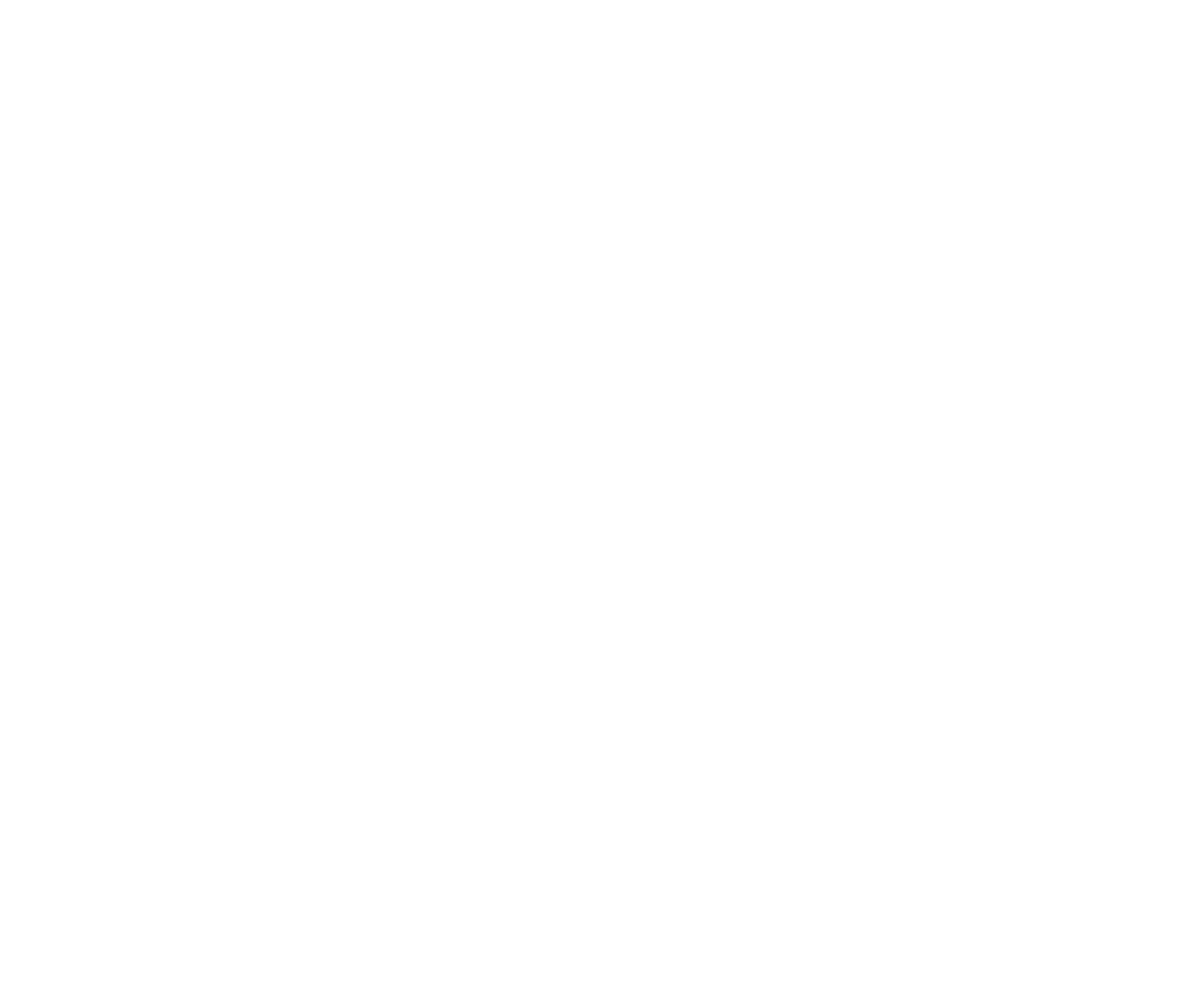
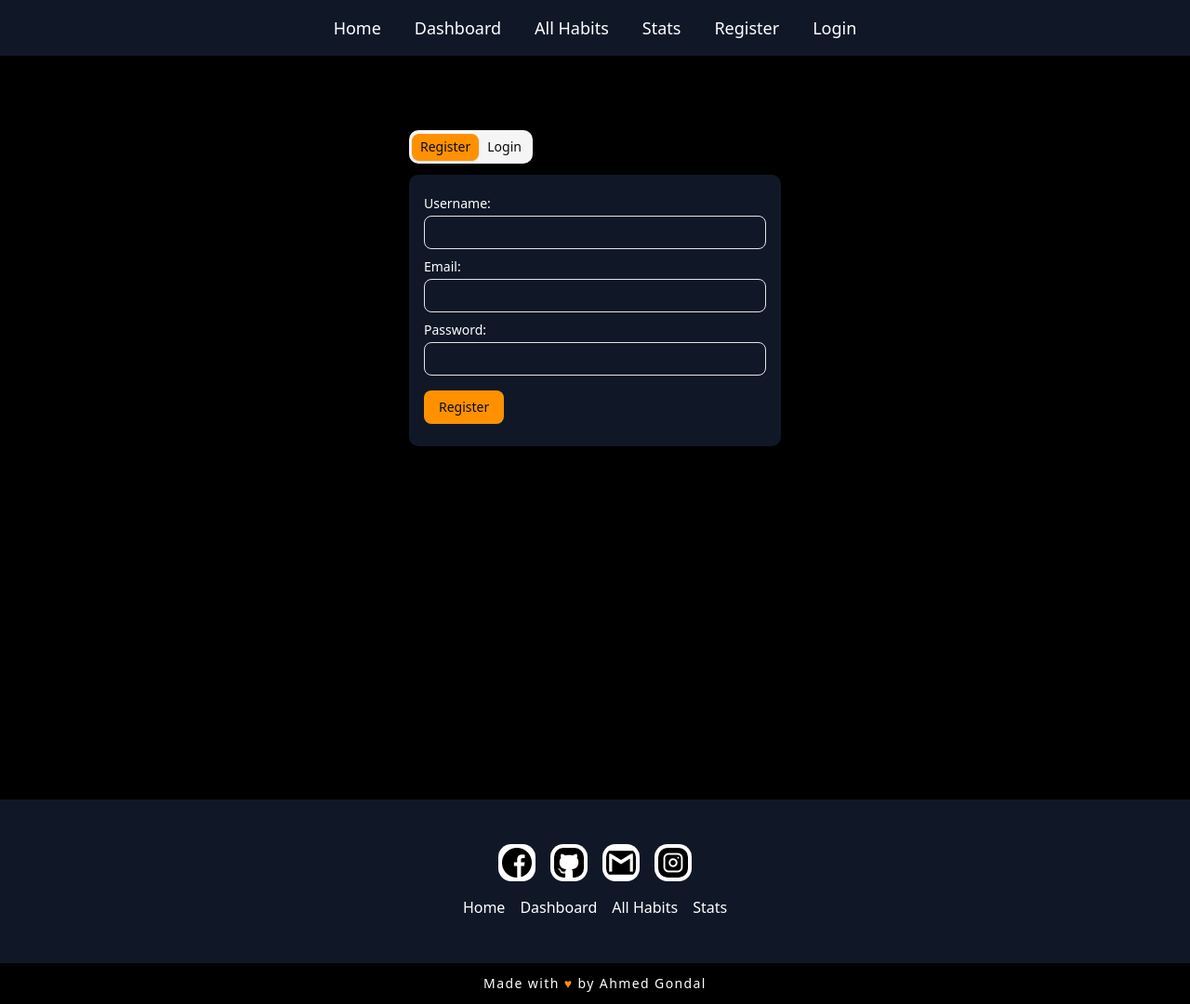
Before and after one commit to AhmedNadeeem/Habit-Tracker-Full-Stack, a React (Vite) app in the folder Frontend/: page /auth/register in a window 1280 px wide. Before the commit this address had no page. Shown: the whole page at 93% size. Before the commit the page ends 800 px from the top, so only its background shows below. Built offline with nearby package versions, Linux system fonts and the light colour scheme.

Commit message:
Final touches in auth component

```diff
--- a/Frontend/src/App.jsx
+++ b/Frontend/src/App.jsx
@@ -2,19 +2,20 @@ import { BrowserRouter, Routes, Route } from "react-router-dom"
 import Layout from "./Layout"
 import Dashboard from "./pages/Dashboard"
 import Habits from "./pages/Habits"
-import HabitsStats from "./pages/HabitsStats"
-import RegisterLogin from "./pages/RegisterLogin"
+import Auth from "./pages/AuthPage"
+import Home from "./pages/Home"
+import Stats from "./pages/Stats"
 
 function App() {
   return (
     <BrowserRouter>
       <Routes>
         <Route path="/" element={<Layout/>}>
-          <Route path="/" element={<Dashboard />} />
+          <Route path="/" element={<Home />} />
+          <Route path="/dashboard" element={<Dashboard />} />
+          <Route path="/stats" element={<Stats />} />
           <Route path="/habits" element={<Habits />} />
-          <Route path="/login" element={<RegisterLogin />} />
-          <Route path="/register" element={<RegisterLogin />} />
-          <Route path="/habits/stats" element={<HabitsStats />} />
+          <Route path="/auth/:type" element={<Auth />} />
         </Route>
       </Routes>
     </BrowserRouter>
--- a/Frontend/src/components/Footer.jsx
+++ b/Frontend/src/components/Footer.jsx
@@ -3,6 +3,7 @@ import FacebbokIcon from "../assets/facebook.png";
 import GithubIcon from "../assets/github.png";
 import GmailIcon from "../assets/gmail.png";
 import InstagramIcon from "../assets/instagram.png";
+import { Link } from 'react-router-dom';
 
 function Footer() {
   return (
@@ -16,10 +17,10 @@ function Footer() {
       </div>
 
       <div className='flex gap-4 justify-center items-center pb-12'>
-        <a className='text-white font-thin hover:underline hover:text-[#ff9100]' href="">Home</a>
-        <a className='text-white font-thin hover:underline hover:text-[#ff9100]' href="">Dashboard</a>
-        <a className='text-white font-thin hover:underline hover:text-[#ff9100]' href="">All Habits</a>
-        <a className='text-white font-thin hover:underline hover:text-[#ff9100]' href="">Stats</a>
+        <Link className='text-white font-thin hover:underline hover:text-[#ff9100]' to="/">Home</Link>
+        <Link className='text-white font-thin hover:underline hover:text-[#ff9100]' to="/dashboard">Dashboard</Link>
+        <Link className='text-white font-thin hover:underline hover:text-[#ff9100]' to="/habits">All Habits</Link>
+        <Link className='text-white font-thin hover:underline hover:text-[#ff9100]' to="/stats">Stats</Link>
       </div>
 
       <div className='flex justify-center items-center bg-black py-3'>
--- a/Frontend/src/components/Login.jsx
+++ b/Frontend/src/components/Login.jsx
@@ -4,8 +4,9 @@ import { Input } from "@/components/ui/input";
 import { Button } from "@/components/ui/button";
 import { Label } from "@/components/ui/label";
 import { Toaster, toast } from "react-hot-toast";
-import { useSelector, useDispatch } from "react-redux";
+import { useDispatch } from "react-redux";
 import { login } from '../store/slices/user.slice';
+import { useNavigate } from "react-router-dom";
 
 const Login = () => {
   const [user, setUser] = useState({
@@ -13,12 +14,7 @@ const Login = () => {
     password: "",
   });
   const [loading, setLoading] = useState(false);
-
-  const userDataFromSlice = useSelector((state) => state.user.user);
-
-  const getUser = () => {
-    console.log(userDataFromSlice)
-  }
+  const navigate = useNavigate();
 
   const dispatch = useDispatch();
 
@@ -44,11 +40,12 @@ const Login = () => {
             const payload = { user, accessToken, refreshToken }
             dispatch(login(payload))
 
-            console.log(payload)
-            toast.success("User logged In!");
+            toast.success("User logged In! Redirecting!");
+            setTimeout(()=> navigate("/"), 1000);
+
           })
           .catch((error) => {
-            const errorMsg = (error.response.data.message)
+            const errorMsg = (error.response?.data?.message)
             console.error(errorMsg);
             toast.error(errorMsg);
           })
@@ -100,9 +97,6 @@ const Login = () => {
       <Button onClick={loginUser} className="mt-4">
         Login
       </Button>
-      <Button onClick={getUser} className="ml-4 mt-4">
-        Get user
-      </Button>
     </div>
   );
 };
--- a/Frontend/src/components/Navbar.jsx
+++ b/Frontend/src/components/Navbar.jsx
@@ -4,8 +4,19 @@ import {
   NavigationMenuLink,
   NavigationMenuList,
 } from "@/components/ui/navigation-menu";
+import { Link } from "react-router-dom";
+import { useSelector } from "react-redux";
+import { useNavigate } from "react-router-dom";
 
 function Navbar() {
+  const user = useSelector(state => state.user.user);
+  const navigate = useNavigate();
+
+  const logoutUser = () => {
+    localStorage.removeItem("userLocal");
+    navigate(0)
+  }
+
   return (
     <div className="w-ful flex flex-row justify-center items-center py-2 bg-gray-900">
     <NavigationMenu>
@@ -13,33 +24,54 @@ function Navbar() {
 
         <NavigationMenuItem>
             <NavigationMenuLink>
-              <a className="md:text-lg px-2 font-normal text-white" href="/">Home</a>
+              <Link className="md:text-lg px-2 font-normal text-white" to="/">Home</Link>
             </NavigationMenuLink>
         </NavigationMenuItem>
 
         <NavigationMenuItem>
             <NavigationMenuLink>
-              <a className="md:text-lg px-2 font-normal text-white" href="/dashboard">Dashboard</a>
+              <Link className="md:text-lg px-2 font-normal text-white" to="/dashboard">Dashboard</Link>
             </NavigationMenuLink>
         </NavigationMenuItem>
 
         <NavigationMenuItem>
             <NavigationMenuLink>
-              <a className="md:text-lg px-2 font-normal text-white" href="/habits">All Habits</a>
+              <Link className="md:text-lg px-2 font-normal text-white" to="/habits">All Habits</Link>
             </NavigationMenuLink>
         </NavigationMenuItem>
 
         <NavigationMenuItem>
             <NavigationMenuLink>
-              <a className="md:text-lg px-2 font-normal text-white" href="/stats">Stats</a>
+              <Link className="md:text-lg px-2 font-normal text-white" to="/stats">Stats</Link>
             </NavigationMenuLink>
         </NavigationMenuItem>
 
+        {
+          Object.keys(user).length == 0
+          ?
+          <>
+          <NavigationMenuItem>
+            <NavigationMenuLink>
+              <Link className="md:text-lg px-2 font-normal text-white" to="/auth/register">Register</Link>
+            </NavigationMenuLink>
+          </NavigationMenuItem>
+
+          <NavigationMenuItem>
+            <NavigationMenuLink>
+              <Link className="md:text-lg px-2 font-normal text-white" to="/auth/login">Login</Link>
+            </NavigationMenuLink>
+          </NavigationMenuItem>
+          </>
+
+        :
         <NavigationMenuItem>
             <NavigationMenuLink>
-              <a className="md:text-lg px-2 font-normal text-white" href="/login">Register/Login</a>
+              <button onClick={logoutUser} className="md:text-lg px-2 font-normal text-white hover:cursor-pointer">Logout</button>
             </NavigationMenuLink>
-        </NavigationMenuItem>
+          </NavigationMenuItem>
+        }
+
+
 
       </NavigationMenuList>
     </NavigationMenu>
--- a/Frontend/src/components/Resgister.jsx
+++ b/Frontend/src/components/Resgister.jsx
@@ -4,6 +4,7 @@ import { Input } from "@/components/ui/input";
 import { Button } from "@/components/ui/button";
 import { Label } from "@/components/ui/label";
 import { toast, Toaster } from "react-hot-toast";
+import { useNavigate } from "react-router-dom";
 
 export default function Register() {
   const [user, setUser] = useState({
@@ -12,6 +13,7 @@ export default function Register() {
     password: "",
   });
   const [loading, setLoading] = useState(false);
+  const navigate = useNavigate();
 
   const registerUser = () => {
     try {
@@ -27,9 +29,9 @@ export default function Register() {
             headers: { "Content-Type": "application/json" },
           })
           .then((response) => {
-            console.log(response.data);
             const toastData = response.data.message;
             toast.success(toastData);
+            window.location.reload()
           })
           .catch((error) => {
             console.log("error: ", error.message);
--- a/Frontend/src/pages/RegisterLogin.jsx
+++ b/Frontend/src/pages/AuthPage.jsx
@@ -1,11 +1,15 @@
 import { Tabs, TabsContent, TabsList, TabsTrigger } from "@/components/ui/tabs";
 import Login from "../components/Login";
 import Register from "../components/Resgister";
+import { useParams } from "react-router-dom"
+import { useEffect, useState } from "react";
 
-function RegisterLogin() {
+function Auth() {
+  const {type} = useParams();
+
   return (
     <div className="w-full h-screen flex justify-center pt-20 bg-black">
-      <Tabs defaultValue="register" className="w-[400px]">
+      <Tabs defaultValue={type} className="w-[400px]">
 
         <TabsList>
           <TabsTrigger value="register">Register</TabsTrigger>
@@ -24,4 +28,4 @@ function RegisterLogin() {
   );
 }
 
-export default RegisterLogin;
+export default Auth;
--- a/Frontend/src/pages/HabitsStats.jsx
+++ /dev/null
@@ -1,9 +0,0 @@
-import React from 'react'
-
-function HabitsStats() {
-  return (
-    <div>HabitsStats</div>
-  )
-}
-
-export default HabitsStats
--- /dev/null
+++ b/Frontend/src/pages/Home.jsx
@@ -0,0 +1,7 @@
+import React from 'react'
+
+export default function Home() {
+  return (
+    <div>Home</div>
+  )
+}
--- /dev/null
+++ b/Frontend/src/pages/Stats.jsx
@@ -0,0 +1,7 @@
+import React from 'react'
+
+export default function Stats() {
+  return (
+    <div>Stats</div>
+  )
+}
--- a/Frontend/src/store/slices/habits.slice.js
+++ b/Frontend/src/store/slices/habits.slice.js
@@ -15,7 +15,6 @@ export const habitSlice = createSlice({
         status: false,
       }));
       state = [...statefulHabits];
-      return true;
     },
     addHabit: (state, actions) => {
       const newHabit = actions.payload;
@@ -24,7 +23,6 @@ export const habitSlice = createSlice({
         state: false,
       };
       state = state.push(newHabit);
-      return true;
     },
     updateHabit: (state, actions) => {
       const updatedHabit = actions.payload;
@@ -33,7 +31,6 @@ export const habitSlice = createSlice({
       );
       filteredHabits.push(updatedHabit);
       state = [...filteredHabits];
-      return true;
     },
     deleteHabit: (state, actions) => {
       const deleteHabitId = actions.payload;
@@ -41,7 +38,6 @@ export const habitSlice = createSlice({
         (habit) => habit._id != deleteHabitId
       );
       state = [...filteredHabits];
-      return true;
     },
   },
 });
--- a/Frontend/src/store/slices/trackHabits.slice.js
+++ b/Frontend/src/store/slices/trackHabits.slice.js
@@ -30,7 +30,6 @@ export const trackHabitSlice = createSlice({
           habit.habitId != filterHabitId && normalDate != normalDate(habit.date)
       );
       otherHabits.push(filterHabit);
-      return true;
     },
   },
 });
--- a/Frontend/src/store/slices/user.slice.js
+++ b/Frontend/src/store/slices/user.slice.js
@@ -1,9 +1,9 @@
 import { createSlice } from "@reduxjs/toolkit";
 
+const userState = localStorage.getItem("userLocal")
+
 const initialState = {
-  user: {
-    name: "Ahmed"
-  },
+  user: userState ? JSON.parse(userState) : {},
 };
 
 export const userSlice = createSlice({
@@ -13,12 +13,10 @@ export const userSlice = createSlice({
     login: (state, action) => {
       const { user, accessToken, refreshToken } = action.payload;
       state.user = { user, accessToken, refreshToken};
-      console.log("User saved", state.user);
-      return true;
+      localStorage.setItem("userLocal", JSON.stringify(state.user))
     },
     logout: (state) => {
       state = {};
-      return true;
     },
   },
 });
```
